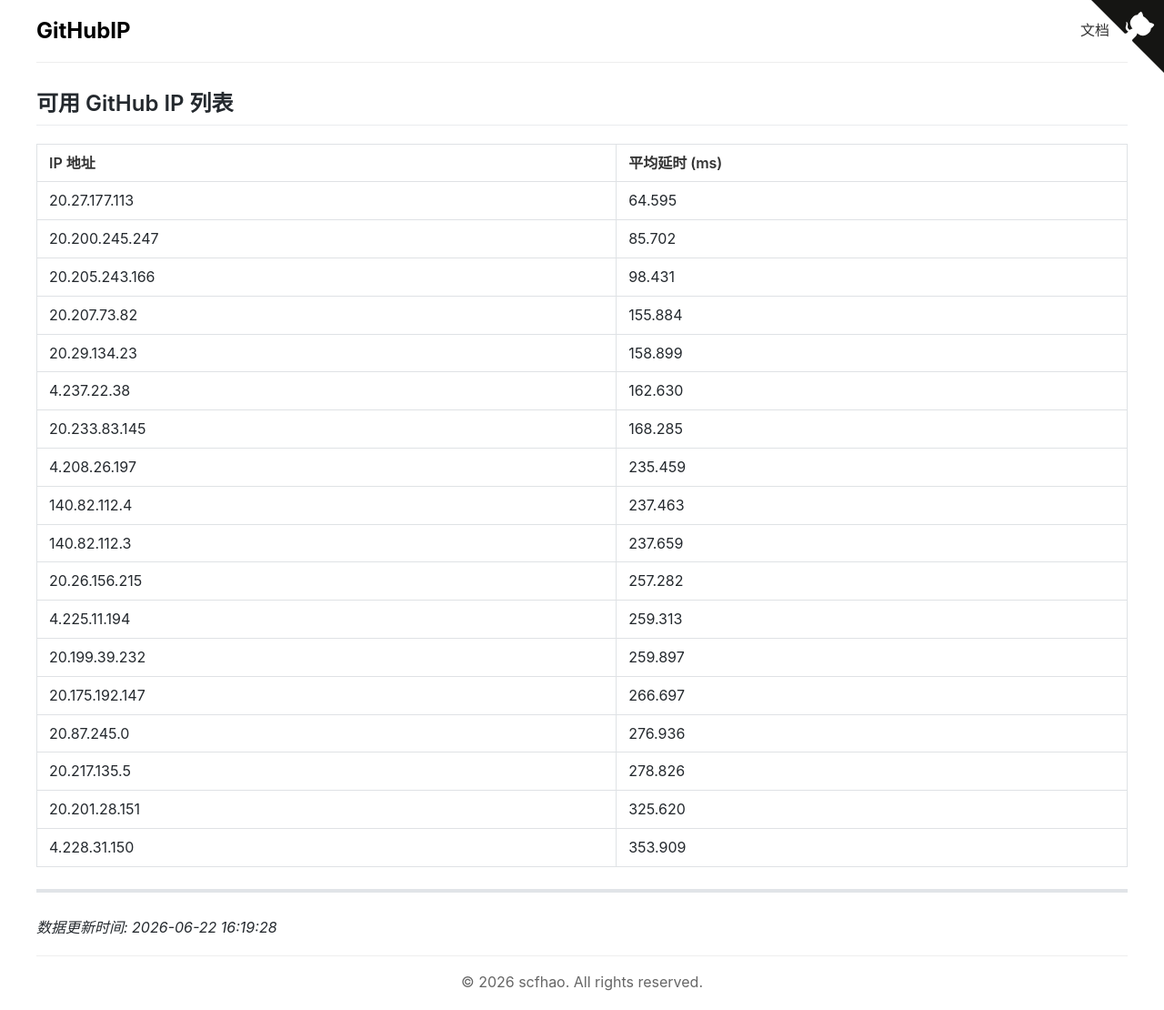
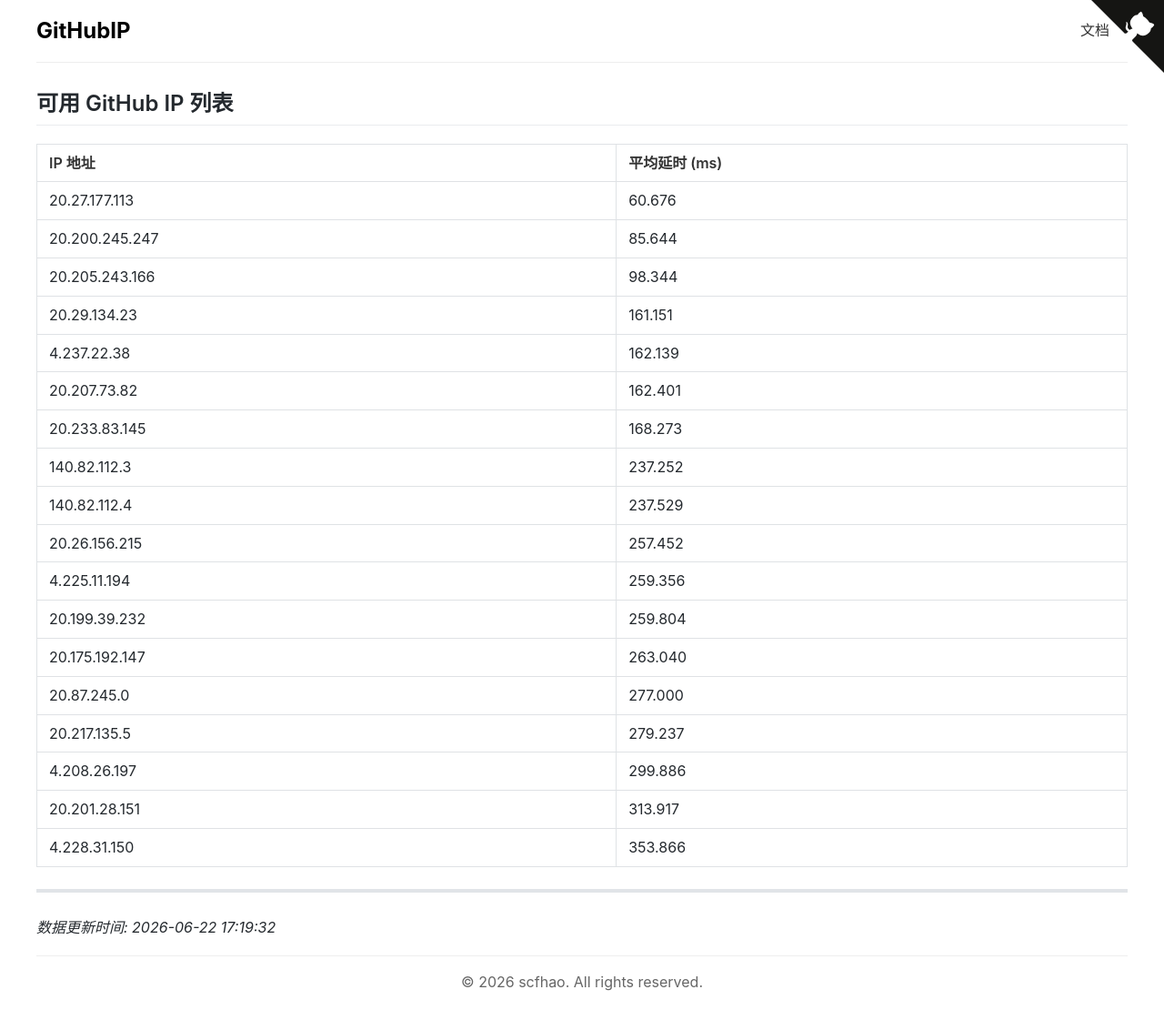
Before and after one commit to scfhao/GitHubIP, a Jekyll site: the page built from index.md, in a window 1280 px wide. Shown: the whole page at 91% size. Built offline with Jekyll 4.4.1, drawn with Linux system fonts in a browser that asks for light colours.

Commit message:
自动脚本执行 - 2026-06-22 17:19:33

```diff
--- a/index.md
+++ b/index.md
@@ -1,32 +1,32 @@
 ---
 layout: home
 title: GitHub IP 列表
-date: 2026-06-22 16:19:28
+date: 2026-06-22 17:19:32
 ---
 
 ## 可用 GitHub IP 列表
 
 | IP 地址 | 平均延时 (ms) |
 |---------|--------------|
-| 20.27.177.113 | 64.595 |
-| 20.200.245.247 | 85.702 |
-| 20.205.243.166 | 98.431 |
-| 20.207.73.82 | 155.884 |
-| 20.29.134.23 | 158.899 |
-| 4.237.22.38 | 162.630 |
-| 20.233.83.145 | 168.285 |
-| 4.208.26.197 | 235.459 |
-| 140.82.112.4 | 237.463 |
-| 140.82.112.3 | 237.659 |
-| 20.26.156.215 | 257.282 |
-| 4.225.11.194 | 259.313 |
-| 20.199.39.232 | 259.897 |
-| 20.175.192.147 | 266.697 |
-| 20.87.245.0 | 276.936 |
-| 20.217.135.5 | 278.826 |
-| 20.201.28.151 | 325.620 |
-| 4.228.31.150 | 353.909 |
+| 20.27.177.113 | 60.676 |
+| 20.200.245.247 | 85.644 |
+| 20.205.243.166 | 98.344 |
+| 20.29.134.23 | 161.151 |
+| 4.237.22.38 | 162.139 |
+| 20.207.73.82 | 162.401 |
+| 20.233.83.145 | 168.273 |
+| 140.82.112.3 | 237.252 |
+| 140.82.112.4 | 237.529 |
+| 20.26.156.215 | 257.452 |
+| 4.225.11.194 | 259.356 |
+| 20.199.39.232 | 259.804 |
+| 20.175.192.147 | 263.040 |
+| 20.87.245.0 | 277.000 |
+| 20.217.135.5 | 279.237 |
+| 4.208.26.197 | 299.886 |
+| 20.201.28.151 | 313.917 |
+| 4.228.31.150 | 353.866 |
 
 ---
 
-*数据更新时间: 2026-06-22 16:19:28*
+*数据更新时间: 2026-06-22 17:19:32*
```
